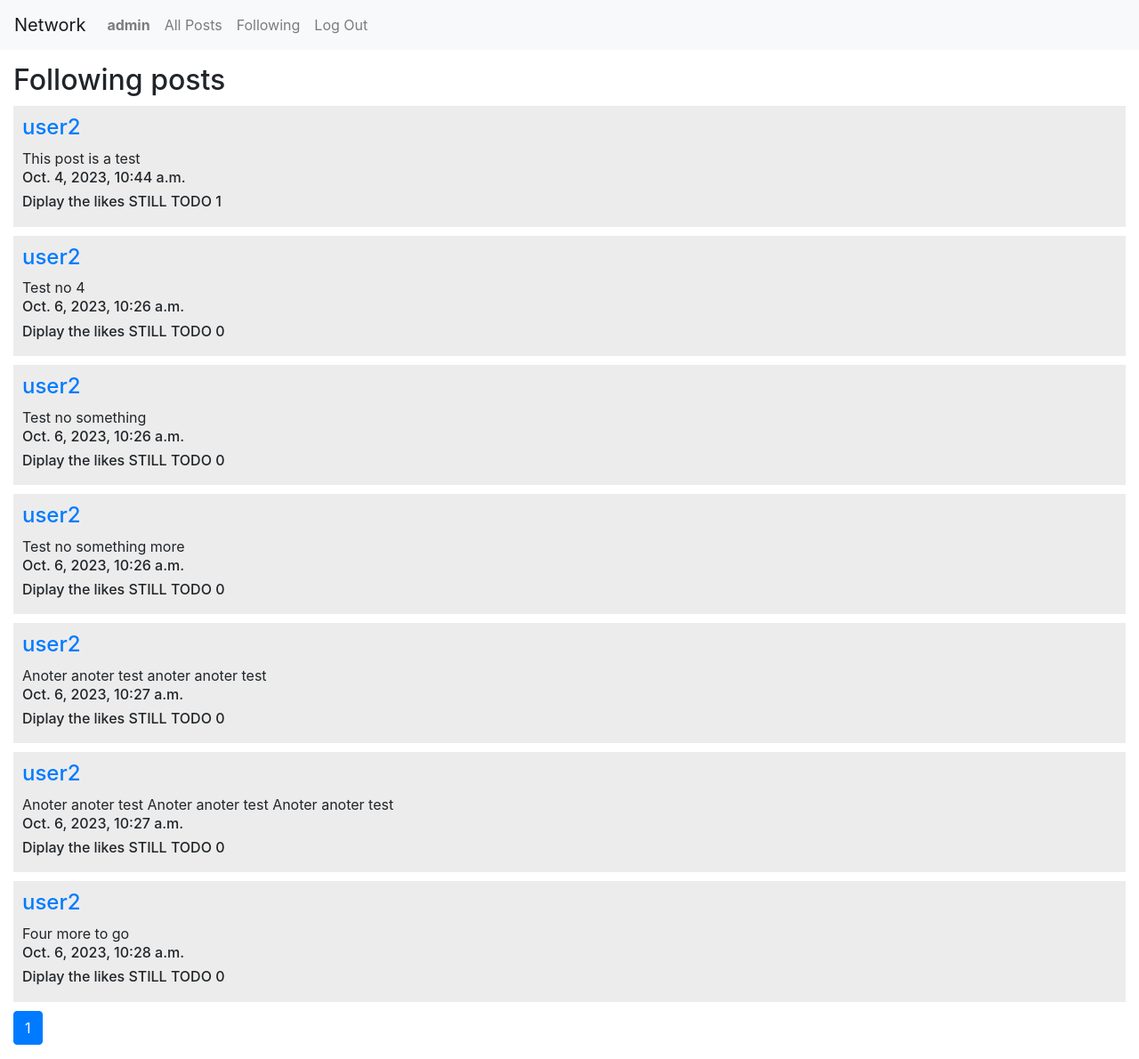
After one commit to constantin-boerescu/Project-4-Network-CS50w, a Django app: page /following_page in a window 1280 px wide. The commit adds this page. Shown: the whole page at 89% size. Run offline with Django 3.2, Linux system fonts and the light colour scheme; a user stored in the database is signed in; data comes from the database, SQL or seed files in the repository; both versions use the stored data as it was after the commit; some libraries are stand-ins or nearby versions.

Commit message:
Made following page

```diff
--- /dev/null
+++ b/network/templates/network/following_page.html
@@ -0,0 +1,30 @@
+{% extends "network/layout.html" %}
+
+{% block body %}
+<div class="home_page">
+
+    <h2>Following posts</h2>
+    <!-- Displays all the posts -->
+        {% for post in page_obj %}
+        <div class="each_post">
+            <h4><a href = "{% url 'user_profile' post.author.id %}">{{ post.author }}</a></h4>
+            {{ post.content }}
+            <h6>{{ post.date }}</h6>
+            <h6>Diplay the likes STILL TODO {{ post.likes.count }}</h6>
+        </div>
+        {% endfor %}
+
+    <!-- The pagination part -->
+    <nav aria-label="Page navigation example">
+        <ul class="pagination">
+        {% if page_obj.has_previous %}
+            <li class="page-item"><a class="page-link" href="?page={{ page_obj.previous_page_number }}">&laquo;</a></li>
+        {% endif %}
+        <li class="page-item active" aria-current="page"><a class="page-link" href="?page={{ page_obj.number }}">{{ page_obj.number }}</a></li>
+        {% if page_obj.has_next %}
+        <li class="page-item"><a class="page-link" href="?page={{ page_obj.next_page_number }}">&raquo;</a></li>
+        {% endif %}
+        </ul>
+
+</div>
+{% endblock %}
--- a/network/templates/network/layout.html
+++ b/network/templates/network/layout.html
@@ -24,7 +24,7 @@
                 </li>
                 {% if user.is_authenticated %}
                     <li class="nav-item">
-                        <a class="nav-link" href="#">Following</a>
+                        <a class="nav-link" href="{% url 'following_page' %}">Following</a>
                     </li>
                     <li class="nav-item">
                         <a class="nav-link" href="{% url 'logout' %}">Log Out</a>
--- a/network/urls.py
+++ b/network/urls.py
@@ -10,6 +10,7 @@ urlpatterns = [
     path("register", views.register, name="register"),
     path("user/<int:user_id>", views.user_profile, name="user_profile"),
     path("togglefollow/<int:user_id>/<str:action>", views.togglefollow, name="togglefollow"),
+    path("following_page", views.following_page, name="following_page"),
 
 
 
--- a/network/views.py
+++ b/network/views.py
@@ -10,6 +10,29 @@ from django.db import models
 from .models import User, Post, Like, Following
 from .forms import PostForm
 
+
+
+def following_page(request):
+    '''Display a page of all the post made by users that the current user follows'''
+
+    current_user = request.user
+
+    # get the followed users and all their posts
+    followed_users = Following.objects.filter(user=current_user).values_list('followed_user', flat=True)
+    post_of_followed_users = Post.objects.filter(author__in=followed_users)
+
+    # display 10 post per page
+
+    paginator = Paginator(post_of_followed_users, 10)
+    page_number = request.GET.get('page')
+    page_obj = paginator.get_page(page_number)
+
+
+
+
+    return render(request, 'network/following_page.html',{
+        "page_obj": page_obj
+    })
 
 def togglefollow(request, user_id, action):
     '''Follow or unfollow a user'''
@@ -51,11 +74,10 @@ def user_profile(request, user_id):
     following = Following.objects.filter(user=profile_user)
 
     # check if the current user follows the profile user
+    is_following = False
     for follower in followers:
         if current_user == follower.user:
             is_following = True
-        else:
-            is_following = False
 
 
     return render(request, "network/user_profile.html", {
@@ -121,7 +143,7 @@ def index(request):
 
 
 
-''' The start of the distribution code '''
+''' The beggining of the distribution code '''
 def login_view(request):
     if request.method == "POST":
 
```
Also changed, not shown: db.sqlite3.
